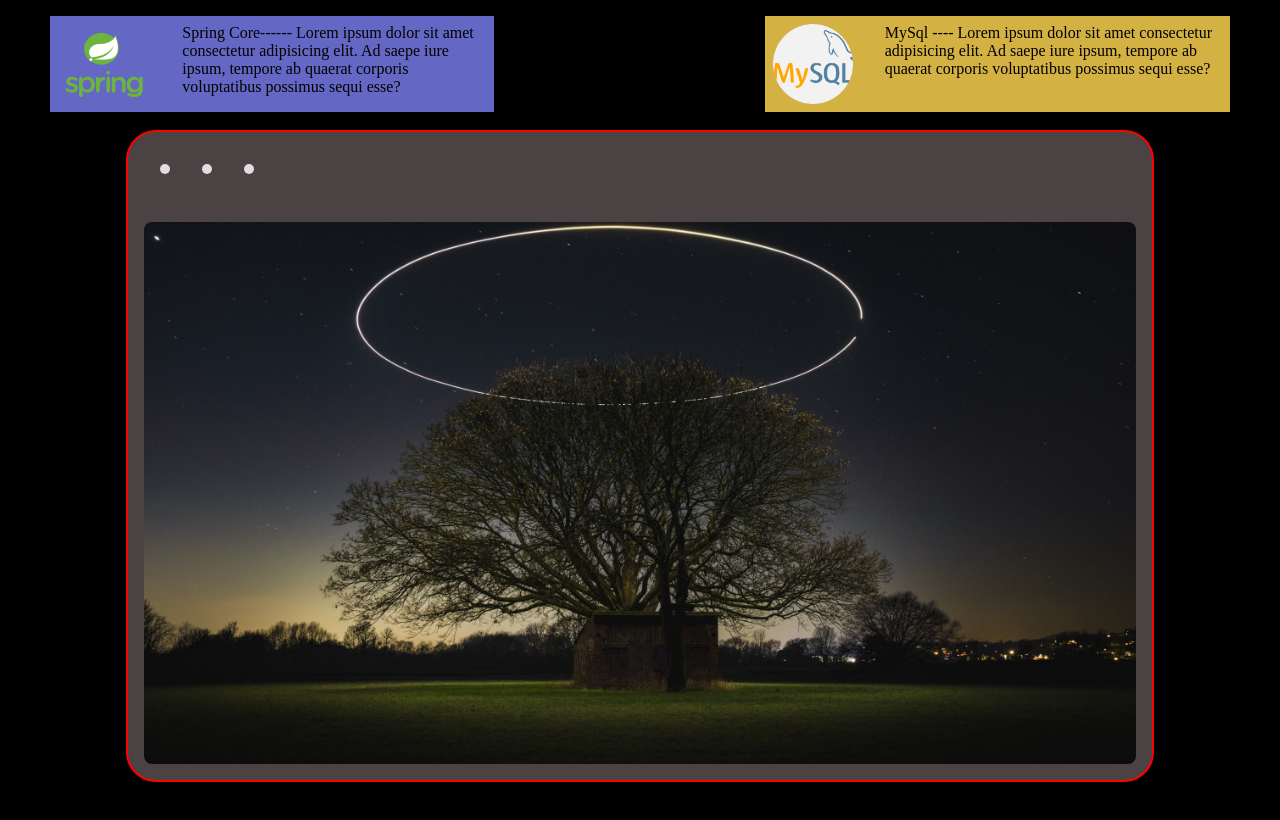
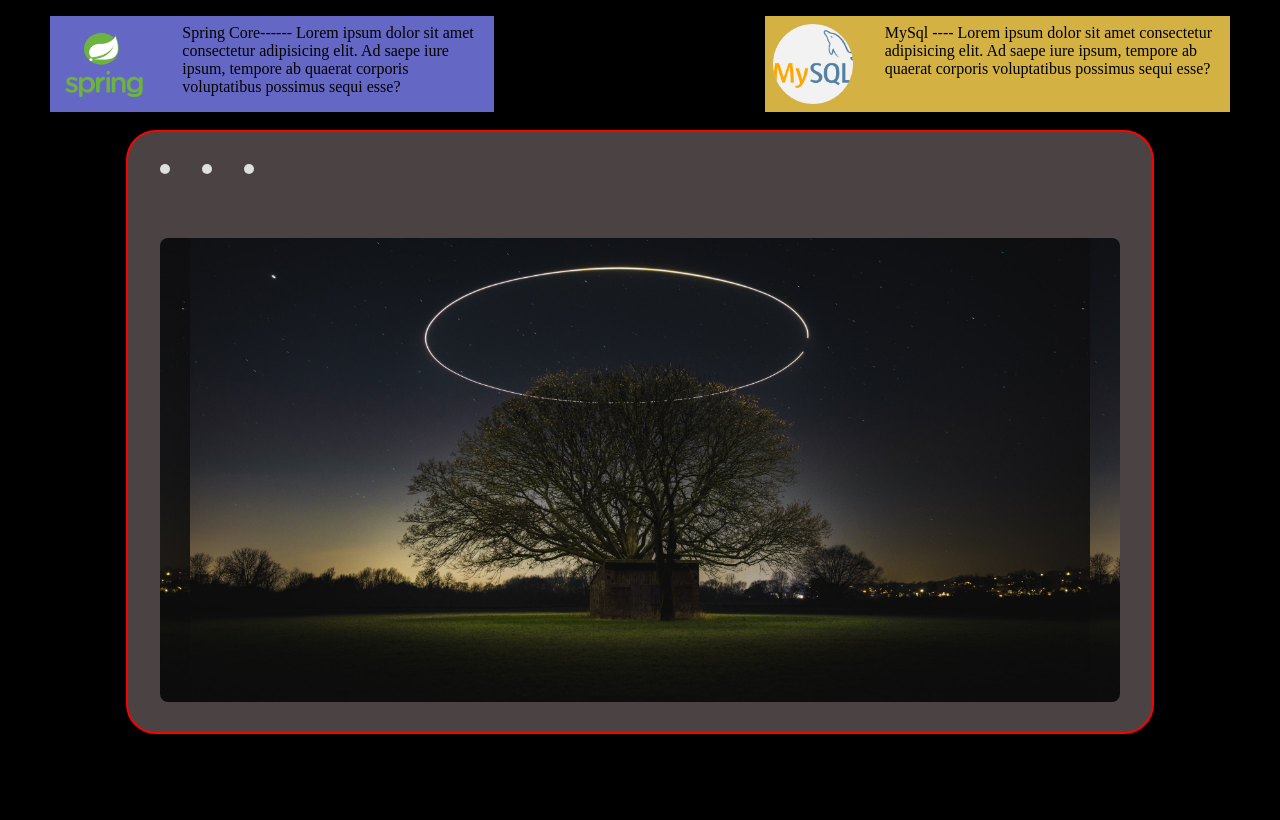
Before and after one commit to Prajwal-k-M/Prajwal-K-M.github.io, a plain HTML site: page index.html in a window 1280 px wide. Shown: the part 800-1620 px from the top of the page. Drawn offline with nearby package versions, Linux system fonts and the light colour scheme.

Commit message:
Update about.css

```diff
--- a/about.css
+++ b/about.css
@@ -273,7 +273,7 @@ section.a{
 
 
 .transp{
-   min-height: 600px;
+   height: 600px;
     border: 2px solid red;
    border-radius: 30px;
     width: 80vw;
@@ -296,14 +296,14 @@ background-color:  rgb(224, 223, 223);
 
 
 .trans-item{
-    padding: 3rem;
-    margin: 1rem;
-    min-height: 446px;
+    padding: 2rem;
+    margin: 2rem;
+    min-height: 400px;
     border-radius: 8px;
     border-bottom-right-radius: 8px;
     background-image: url(images/background.jpg);
     background-position: 50% 50%;
-    background-size: 1187px;
+    background-size: 900px;
     background-repeat: repeat;
     background-attachment: fixed;
 }
```
